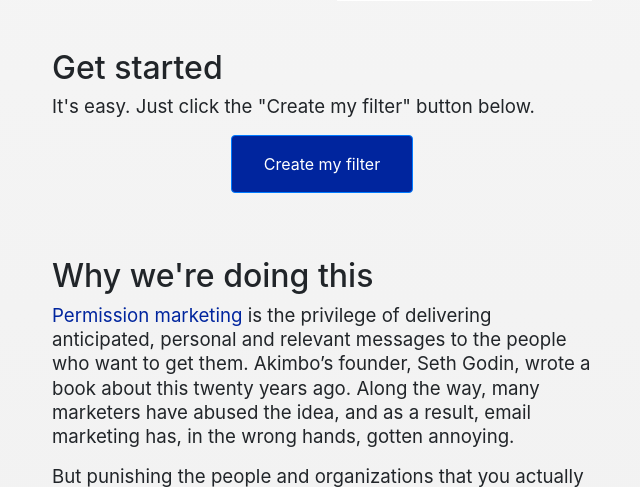
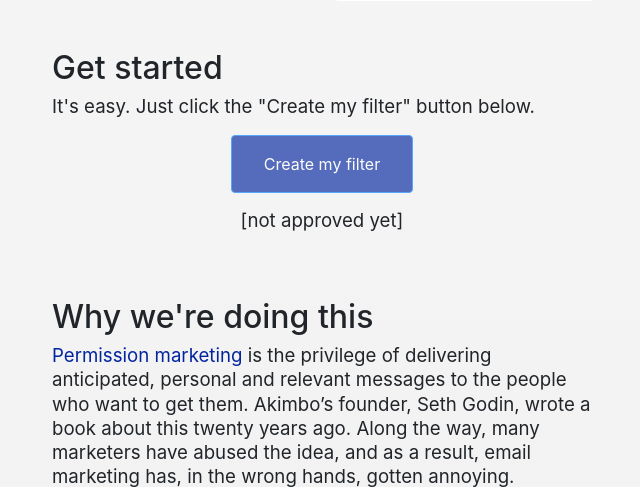
Before and after one commit to graydenshand/google_promotion_filter, a Flask app: page / in a window 1280 px wide. Shown: the part 2454-2941 px from the top of the page, without its empty margins (318-958 px from the left). Run offline with Flask 2, Linux system fonts and the light colour scheme; some libraries are stand-ins or nearby versions.

Commit message:
not approved

```diff
--- a/templates/index.html
+++ b/templates/index.html
@@ -88,7 +88,8 @@
                 <p>It's easy. Just click the "Create my filter" button below.</p>
 
                 <div class="text-center">
-                    <a class='btn btn-primary' href="/process">Create my filter</a>
+                    <a class='btn btn-primary disabled'>Create my filter</a>
+                    <p>[not approved yet]</p>
                 </div>
 
             </div>
--- a/templates/undo_instructions.html
+++ b/templates/undo_instructions.html
@@ -13,7 +13,8 @@
                     <p><b>NOTE: this will completely remove the filter that moves emails out of your promotions folder.</b></p>
                 </div>
                 <div class='text-center'>
-                    <a class="btn btn-primary" href="/undo">Remove Filter</a>
+                    <a class="btn btn-primary disabled" >Remove Filter</a>
+                    <p>[not approved yet]</p>
                 </div>
             </div>
             <div class='col-sm-2 col-md-3'></div>
```
